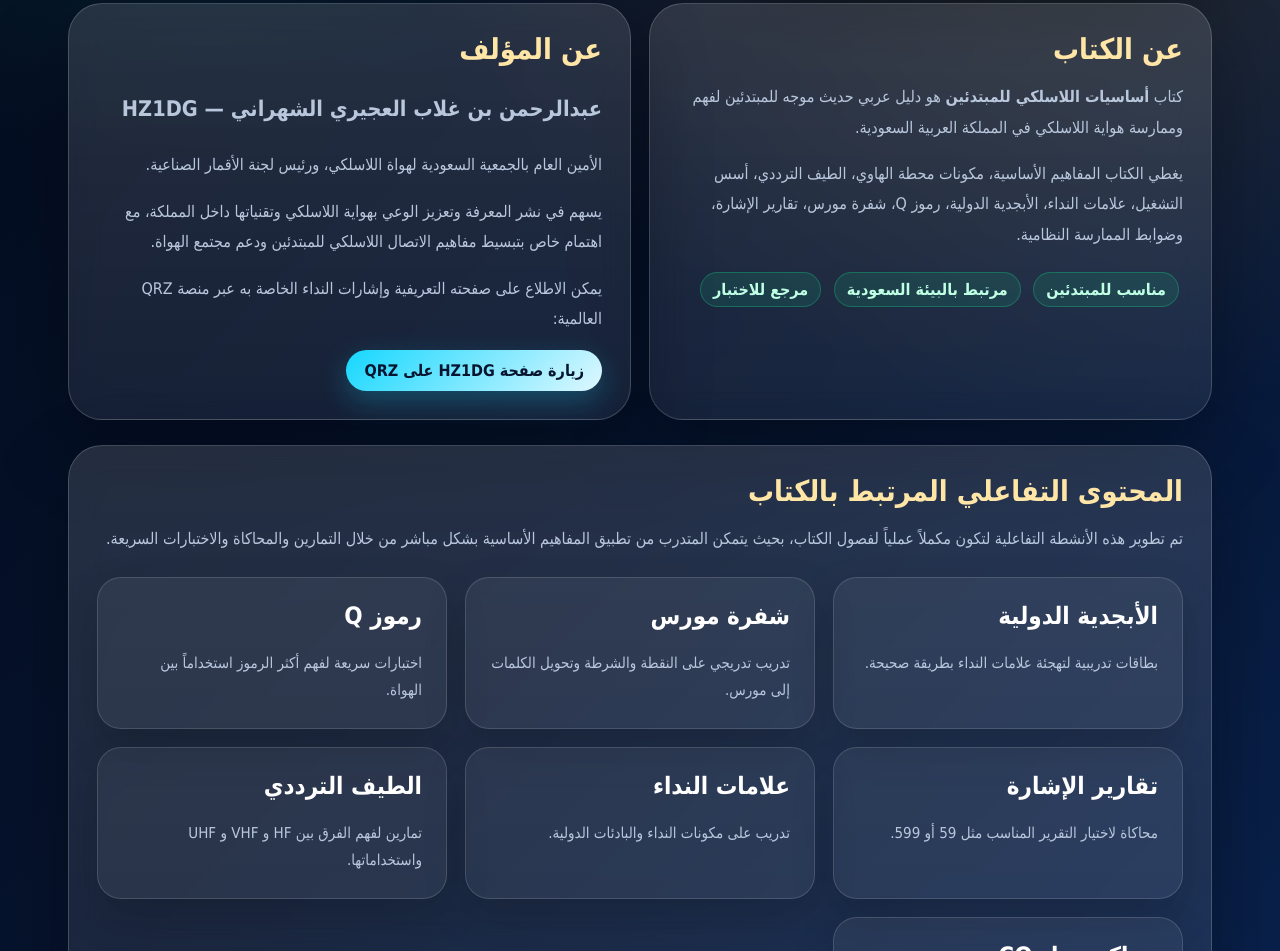
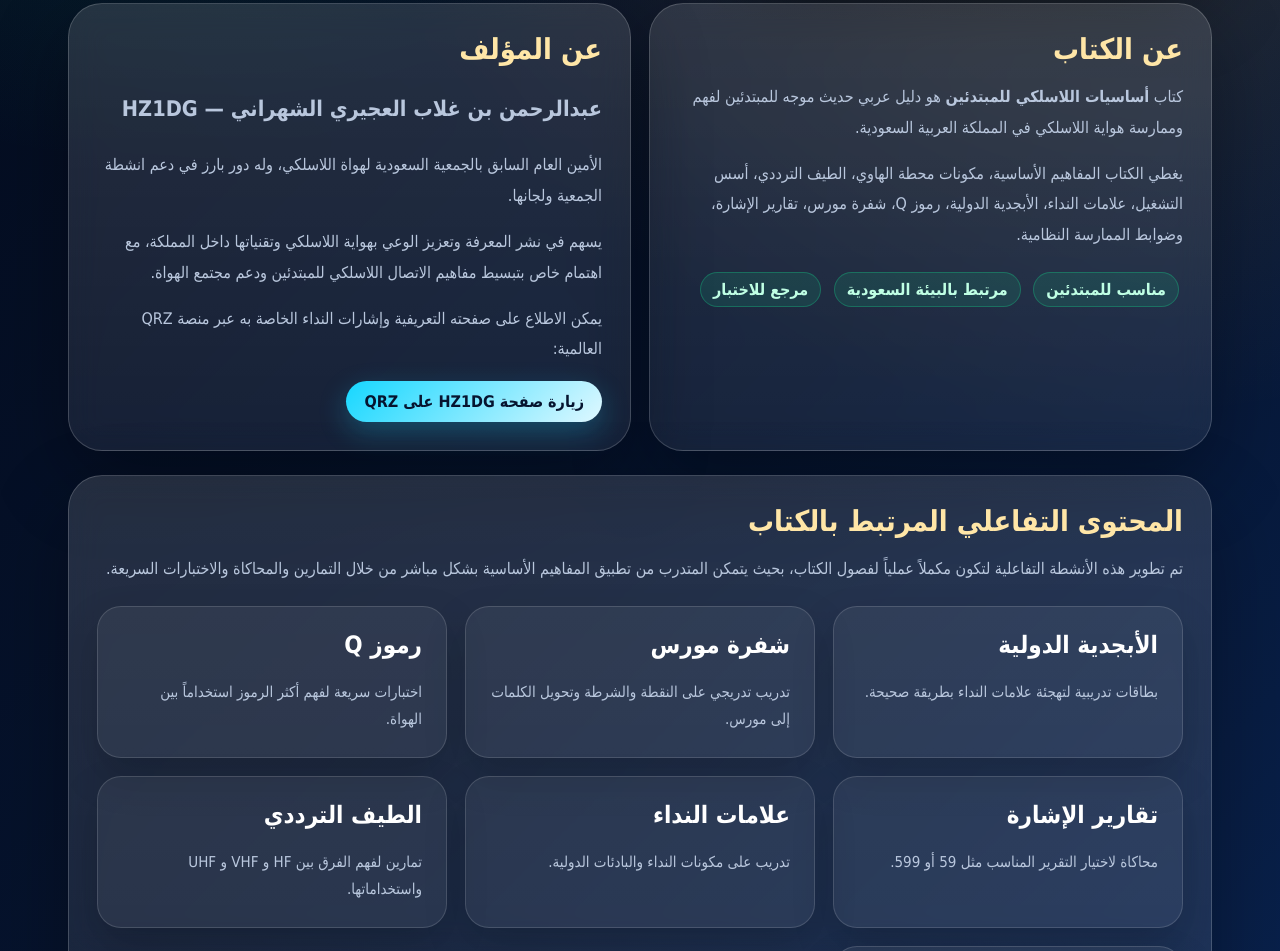
Before and after one commit to WalidDyab/Ham-Radio, a plain HTML site: page book/index.html in a window 1280 px wide. Shown: the part 854-1805 px from the top of the page. Drawn offline with Linux system fonts and the light colour scheme.

Commit message:
Update index.html

```diff
--- a/book/index.html
+++ b/book/index.html
@@ -129,7 +129,7 @@
     <article class="panel">
       <h2>عن المؤلف</h2>
       <p class="author-name">عبدالرحمن بن غلاب العجيري الشهراني — HZ1DG</p>
-      <p>الأمين العام بالجمعية السعودية لهواة اللاسلكي، ورئيس لجنة الأقمار الصناعية.</p>
+      <p>الأمين العام السابق بالجمعية السعودية لهواة اللاسلكي، وله دور بارز في دعم انشطة الجمعية ولجانها.</p>
       <p>يسهم في نشر المعرفة وتعزيز الوعي بهواية اللاسلكي وتقنياتها داخل المملكة، مع اهتمام خاص بتبسيط مفاهيم الاتصال اللاسلكي للمبتدئين ودعم مجتمع الهواة.</p>
     <p>
 يمكن الاطلاع على صفحته التعريفية وإشارات النداء الخاصة به عبر منصة QRZ العالمية:
```
